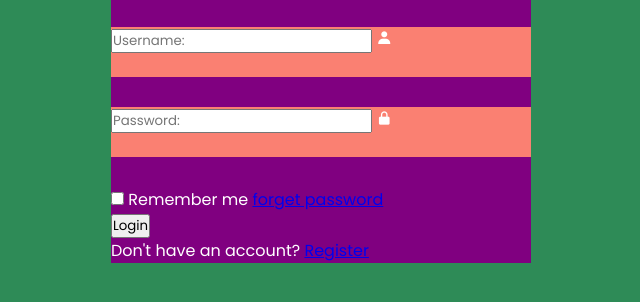
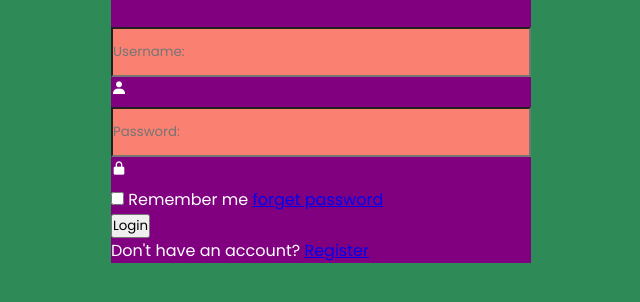
Before and after one commit to YoyoRahman/form-login.1, a plain HTML site: page index.html in a window 1280 px wide. Shown: the part 300-602 px from the top of the page, without its empty margins (319-959 px from the left). Drawn offline with nearby package versions, Linux system fonts and the light colour scheme.

Commit message:
new style css in project

```diff
--- a/style.css
+++ b/style.css
@@ -37,3 +37,10 @@ body{
     margin: 30px 0px;
 
 }
+
+
+.input-box input{
+width: 100%;
+height: 100%;
+background: transparent;
+}
```
